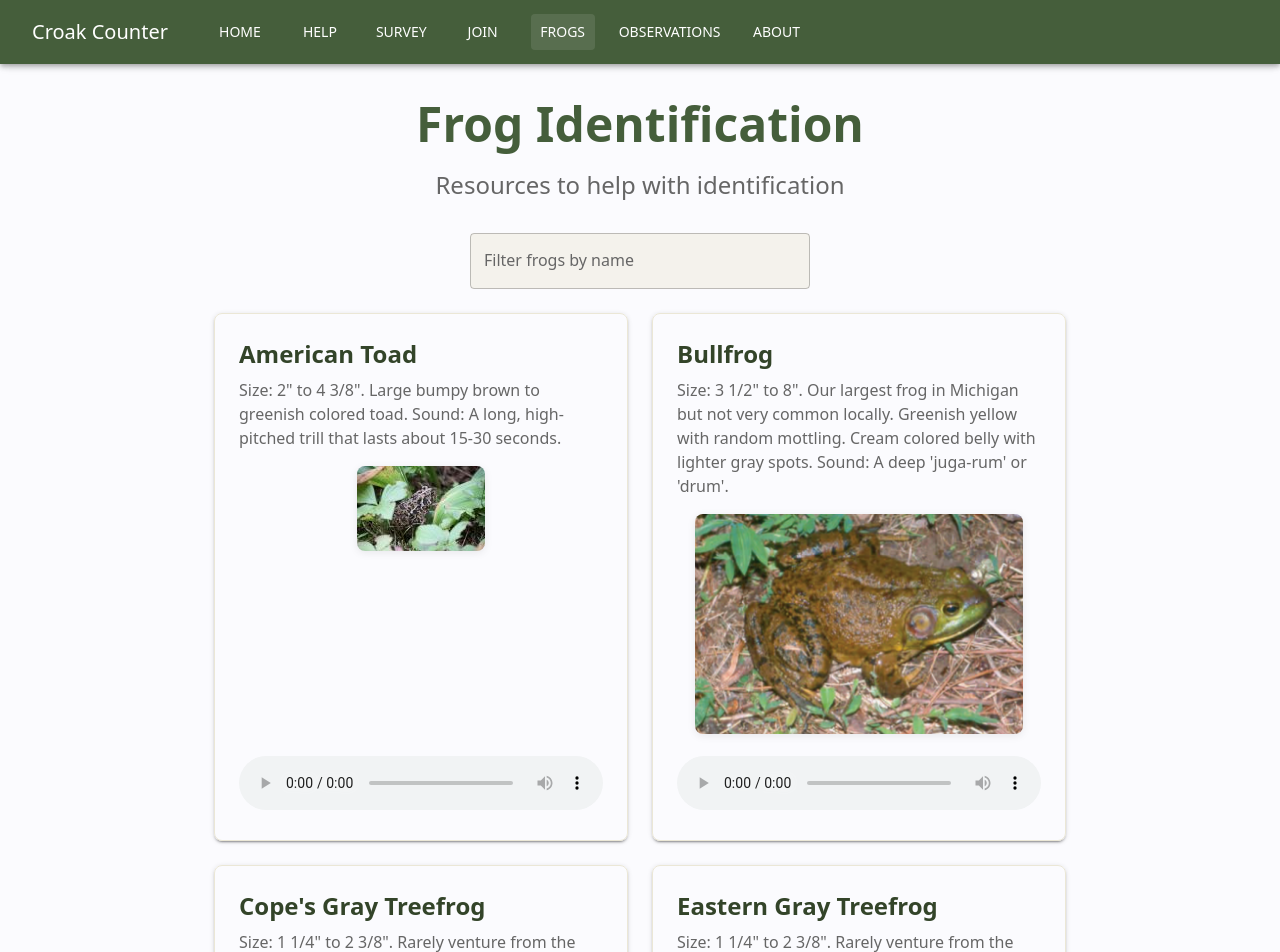
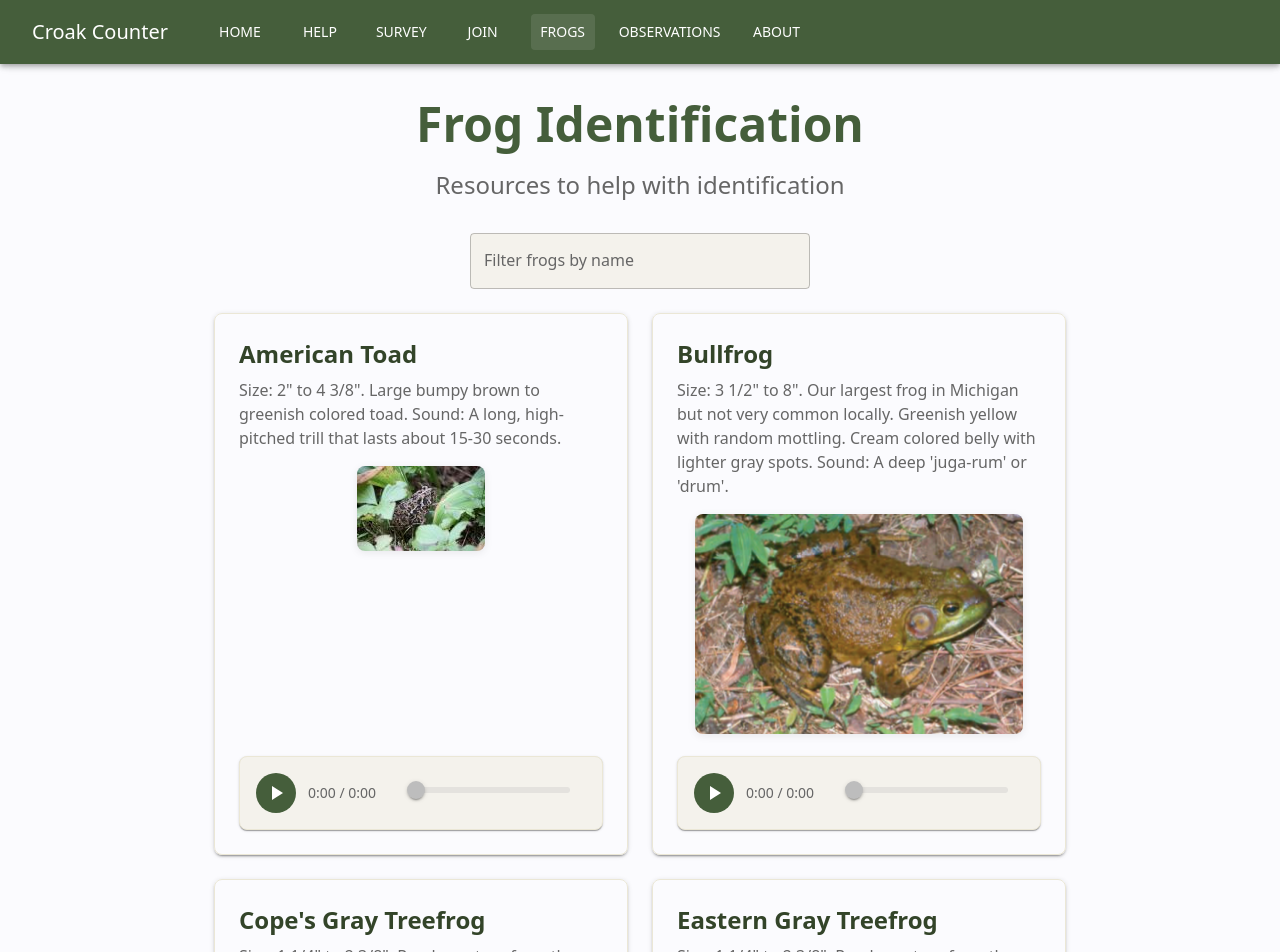
Before and after one commit to 2025-UI-SP/SP-Croak-Counter, a React (Vite) app: page /#/frog-identification in a window 1280 px wide. Shown: the top 952 px of the page. Built offline with nearby package versions, Linux system fonts and the light colour scheme.

Commit message:
Make react component for audio player to replace browser default.

```diff
--- /dev/null
+++ b/src/components/AudioPlayer.jsx
@@ -0,0 +1,215 @@
+import React, { useState, useRef, useEffect } from 'react';
+import {
+  Box,
+  IconButton,
+  Slider,
+  Typography,
+  useTheme,
+  useMediaQuery
+} from '@mui/material';
+import {
+  PlayArrow,
+  Pause
+} from '@mui/icons-material';
+
+const AudioPlayer = ({ src }) => {
+  const theme = useTheme();
+  const isMobile = useMediaQuery(theme.breakpoints.down('sm'));
+  const audioRef = useRef(null);
+
+  const [isPlaying, setIsPlaying] = useState(false);
+  const [currentTime, setCurrentTime] = useState(0);
+  const [duration, setDuration] = useState(0);
+  const [isLoading, setIsLoading] = useState(false);
+
+  // Format time in MM:SS format
+  const formatTime = (time) => {
+    const minutes = Math.floor(time / 60);
+    const seconds = Math.floor(time % 60);
+    return `${minutes}:${seconds.toString().padStart(2, '0')}`;
+  };
+
+  // Handle play/pause
+  const togglePlayPause = () => {
+    if (audioRef.current) {
+      if (isPlaying) {
+        audioRef.current.pause();
+      } else {
+        audioRef.current.play();
+      }
+      setIsPlaying(!isPlaying);
+    }
+  };
+
+  // Handle seek
+  const handleSeek = (event, newValue) => {
+    if (audioRef.current) {
+      const newTime = (newValue / 100) * duration;
+      audioRef.current.currentTime = newTime;
+      setCurrentTime(newTime);
+    }
+  };
+
+
+  // Audio event handlers
+  useEffect(() => {
+    const audio = audioRef.current;
+    if (!audio || !src) return;
+
+    const handleLoadedMetadata = () => {
+      setDuration(audio.duration);
+      setIsLoading(false);
+    };
+
+    const handleCanPlay = () => {
+      setIsLoading(false);
+    };
+
+    const handleLoadStart = () => {
+      setIsLoading(true);
+    };
+
+    const handleTimeUpdate = () => {
+      setCurrentTime(audio.currentTime);
+    };
+
+    const handleEnded = () => {
+      setIsPlaying(false);
+      setCurrentTime(0);
+    };
+
+    const handlePlay = () => {
+      setIsPlaying(true);
+      setIsLoading(false);
+    };
+
+    const handlePause = () => setIsPlaying(false);
+
+    const handleError = () => {
+      setIsLoading(false);
+    };
+
+    const handleWaiting = () => {
+      setIsLoading(true);
+    };
+
+    const handleCanPlayThrough = () => {
+      setIsLoading(false);
+    };
+
+    // Reset state when src changes
+    setIsLoading(false);
+    setCurrentTime(0);
+    setDuration(0);
+    setIsPlaying(false);
+
+    audio.addEventListener('loadedmetadata', handleLoadedMetadata);
+    audio.addEventListener('canplay', handleCanPlay);
+    audio.addEventListener('canplaythrough', handleCanPlayThrough);
+    audio.addEventListener('loadstart', handleLoadStart);
+    audio.addEventListener('waiting', handleWaiting);
+    audio.addEventListener('timeupdate', handleTimeUpdate);
+    audio.addEventListener('ended', handleEnded);
+    audio.addEventListener('play', handlePlay);
+    audio.addEventListener('pause', handlePause);
+    audio.addEventListener('error', handleError);
+
+    return () => {
+      audio.removeEventListener('loadedmetadata', handleLoadedMetadata);
+      audio.removeEventListener('canplay', handleCanPlay);
+      audio.removeEventListener('canplaythrough', handleCanPlayThrough);
+      audio.removeEventListener('loadstart', handleLoadStart);
+      audio.removeEventListener('waiting', handleWaiting);
+      audio.removeEventListener('timeupdate', handleTimeUpdate);
+      audio.removeEventListener('ended', handleEnded);
+      audio.removeEventListener('play', handlePlay);
+      audio.removeEventListener('pause', handlePause);
+      audio.removeEventListener('error', handleError);
+    };
+  }, [src]);
+
+
+  const progress = duration > 0 ? (currentTime / duration) * 100 : 0;
+
+  return (
+    <Box
+      sx={{
+        width: '100%',
+        p: 2,
+        bgcolor: 'background.paper',
+        borderRadius: 2,
+        border: `1px solid ${theme.palette.divider}`,
+        boxShadow: 1,
+      }}
+    >
+      {/* Hidden audio element */}
+      <audio
+        ref={audioRef}
+        src={src}
+        preload="metadata"
+      />
+
+      {/* Main controls */}
+      <Box sx={{ display: 'flex', alignItems: 'center', gap: 1.5 }}>
+        {/* Play/Pause button */}
+        <IconButton
+          onClick={togglePlayPause}
+          disabled={isLoading}
+          sx={{
+            bgcolor: 'primary.main',
+            color: 'white',
+            '&:hover': {
+              bgcolor: 'primary.dark',
+            },
+            '&:disabled': {
+              bgcolor: 'action.disabled',
+              color: 'action.disabled',
+            },
+            width: 40,
+            height: 40,
+          }}
+        >
+          {isPlaying ? <Pause /> : <PlayArrow />}
+        </IconButton>
+
+        {/* Time display */}
+        <Typography variant="body2" color="text.secondary" sx={{ minWidth: 80, fontSize: '0.875rem' }}>
+          {formatTime(currentTime)} / {formatTime(duration)}
+        </Typography>
+
+        {/* Progress bar - Made much wider */}
+        <Box sx={{ flex: 1, mx: 2 }}>
+          <Slider
+            value={progress}
+            onChange={handleSeek}
+            disabled={isLoading || duration === 0}
+            sx={{
+              color: 'primary.main',
+              '& .MuiSlider-thumb': {
+                width: 18,
+                height: 18,
+              },
+              '& .MuiSlider-track': {
+                height: 6,
+              },
+              '& .MuiSlider-rail': {
+                height: 6,
+                opacity: 0.3,
+              },
+            }}
+          />
+        </Box>
+
+      </Box>
+
+      {/* Loading indicator - only show when actually loading and not ready */}
+      {isLoading && duration === 0 && (
+        <Typography variant="caption" color="text.secondary" sx={{ textAlign: 'center', display: 'block', mt: 1 }}>
+          Loading audio...
+        </Typography>
+      )}
+    </Box>
+  );
+};
+
+export default AudioPlayer;
--- a/src/pages/FrogIdentification.jsx
+++ b/src/pages/FrogIdentification.jsx
@@ -11,6 +11,7 @@ import ExpandMoreIcon from '@mui/icons-material/ExpandMore';
 import { usePageTitle } from '../hooks/usePageTitle.js';
 import {frogContent} from '../config.js';
 import { TextField } from '@mui/material';
+import AudioPlayer from '../components/AudioPlayer';
 
 function Help() {
   usePageTitle('Frog Identification');
@@ -106,10 +107,8 @@ function Help() {
               </Box>
             )}
             {frog.audio && (
-              <Box sx={{ textAlign: 'center', mt: 'auto' }}>
-                <audio controls src={frog.audio} style={{ width: '100%' }}>
-                  Your browser does not support the audio element.
-                </audio>
+              <Box sx={{ mt: 'auto' }}>
+                <AudioPlayer src={frog.audio} />
               </Box>
             )}
           </Box>
```
